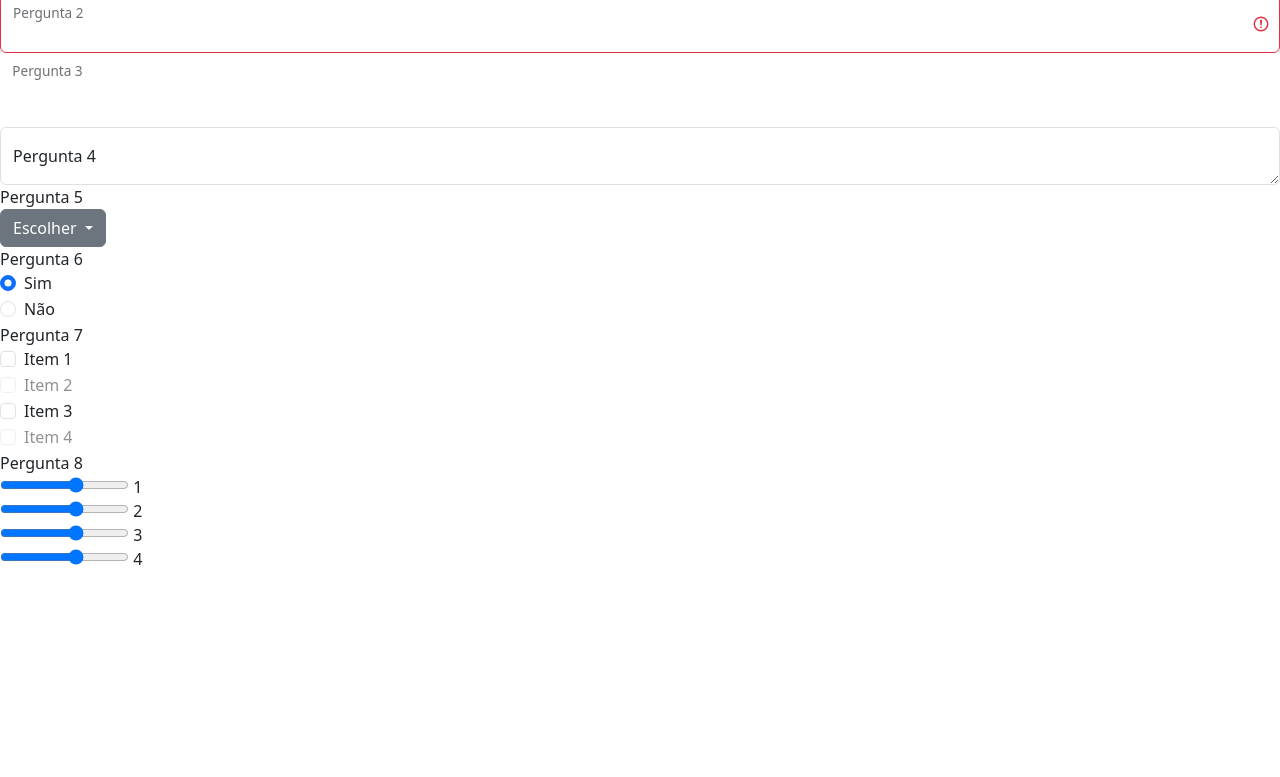
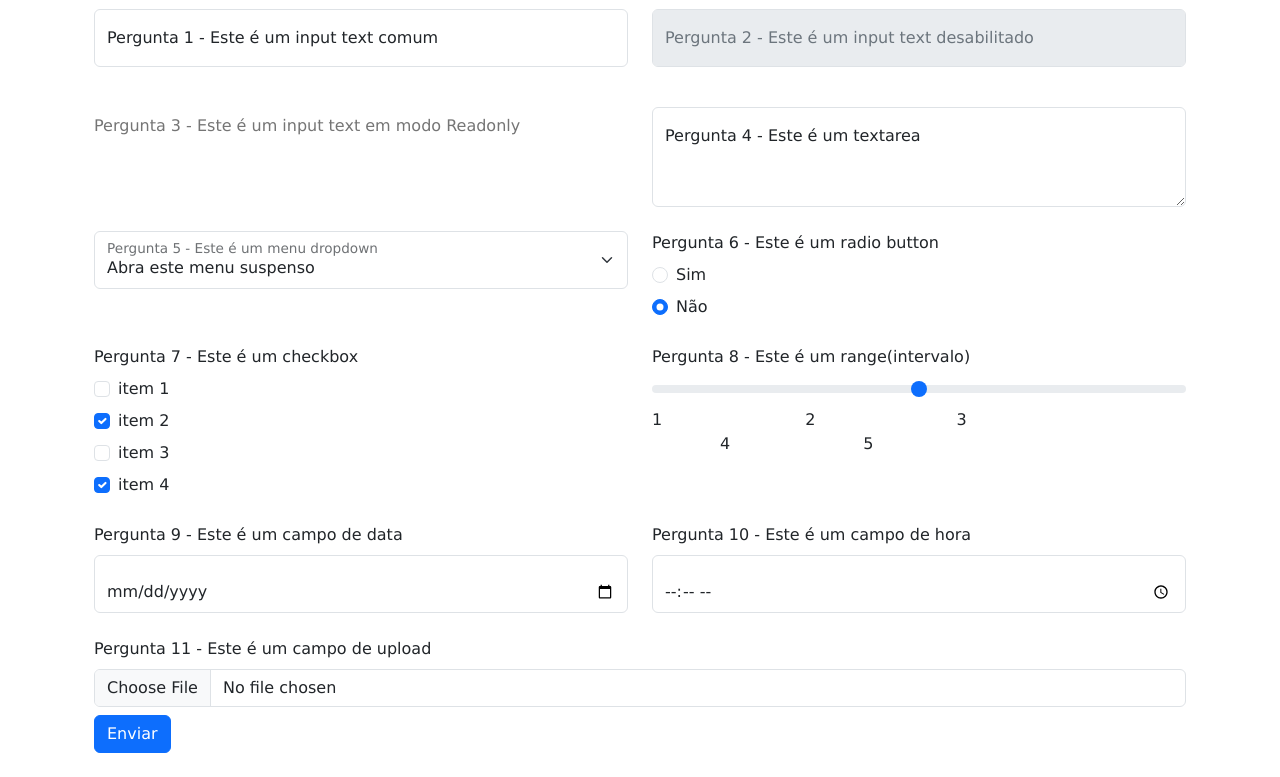
Before and after one commit to Rojuro/formgetbootstrap, a plain HTML site: page index.html in a window 1280 px wide. Shown: the part 63-840 px from the top of the page. Before the commit the page ends 800 px from the top, so only its background shows below. Drawn offline with nearby package versions, Linux system fonts and the light colour scheme.

Commit message:
Css bootstrap

```diff
--- a/css/style.css
+++ b/css/style.css
@@ -0,0 +1,15 @@
+*{
+    font-family: Verdana, Geneva, Tahoma, sans-serif;
+}
+
+.numeros1 {
+    padding-right: 70px;
+}
+
+.numeros2 {
+    padding: 0px 68px;
+}
+
+.numeros3 {
+    padding-left: 60px;
+}
--- a/index.html
+++ b/index.html
@@ -1,108 +1,147 @@
-<!DOCTYPE html>
-<html lang="pt-br">
+<!doctype html>
+<html lang="en">
+
 <head>
-    <meta charset="UTF-8">
-    <meta name="viewport" content="width=device-width, initial-scale=1.0">
-    <link href="https://cdn.jsdelivr.net/npm/bootstrap@5.3.3/dist/css/bootstrap.min.css" rel="stylesheet" integrity="sha384-QWTKZyjpPEjISv5WaRU9OFeRpok6YctnYmDr5pNlyT2bRjXh0JMhjY6hW+ALEwIH" crossorigin="anonymous">
-    <script src="https://cdn.jsdelivr.net/npm/bootstrap@5.3.3/dist/js/bootstrap.bundle.min.js" integrity="sha384-YvpcrYf0tY3lHB60NNkmXc5s9fDVZLESaAA55NDzOxhy9GkcIdslK1eN7N6jIeHz" crossorigin="anonymous"></script>
+    <meta charset="utf-8">
+    <meta name="viewport" content="width=device-width, initial-scale=1">
+    <title>Formulário Bootstrap</title>
+    <link href="https://cdn.jsdelivr.net/npm/bootstrap@5.3.3/dist/css/bootstrap.min.css" rel="stylesheet"
+        integrity="sha384-QWTKZyjpPEjISv5WaRU9OFeRpok6YctnYmDr5pNlyT2bRjXh0JMhjY6hW+ALEwIH" crossorigin="anonymous">
     <link rel="stylesheet" href="css/style.css">
-    <title>Document</title>
 </head>
+
 <body>
-    <!-- Pergunta 1 - Este é um input text comum -->
-    <form class="form-floating">
-        <input type="email" class="form-control" id="floatingInputValue" placeholder="name@example.com" value="">
-        <label for="floatingInputValue">Pergunta 1</label>
-    </form>
-    <!-- Pergunta 2 - Este é um input text desabilitado -->
-    <form class="form-floating">
-        <input type="email" class="form-control is-invalid" id="floatingInputInvalid">
-        <label for="floatingInputInvalid">Pergunta 2</label>
-      </form>
-    <!-- Pergunta 3 - Este é um input text em modo Readonly -->
+    <script src="https://cdn.jsdelivr.net/npm/bootstrap@5.3.3/dist/js/bootstrap.bundle.min.js"
+        integrity="sha384-YvpcrYf0tY3lHB60NNkmXc5s9fDVZLESaAA55NDzOxhy9GkcIdslK1eN7N6jIeHz"
+        crossorigin="anonymous"></script>
+    <div class="container">
+        <main>
+            <h1 class="mb-4">Exercitando formulários em Bootstrap</h1>
+
+            <div class="container">
+                <div class="row mb-4">
+                    <div class="col">
+
                         <div class="form-floating mb-3">
-        <input type="email" readonly class="form-control-plaintext" id="floatingEmptyPlaintextInput" placeholder="">
-        <label for="floatingEmptyPlaintextInput">Pergunta 3</label>
+                            <input type="email" class="form-control" id="floatingInput" placeholder="name@example.com">
+                            <label for="floatingInput">Pergunta 1 - Este é um input text comum</label>
                         </div>
-    <!-- Pergunta 4 - Este é um textarea -->
+                    </div>
+                    <div class="col">
+
+                        <fieldset disabled>
+                            <div class="form-floating mb-3">
+                                <input type="email" class="form-control" id="floatingInputDisabled"
+                                    placeholder="name@example.com" disabled>
+                                <label for="floatingInputDisabled">Pergunta 2 - Este é um input text
+                                    desabilitado</label>
+                            </div>
+                        </fieldset>
+                    </div>
+                </div>
+
+                <div class="row mb-4">
+                    <div class="col">
+                        <fieldset readonly>
+                            <input type="email" readonly class="form-control-plaintext" id="floatingEmail"
+                                placeholder="Pergunta 3 - Este é um input text em modo Readonly">
+                        </fieldset>
+                    </div>
+                    <div class="col">
                         <div class="form-floating">
-        <textarea class="form-control" placeholder="Leave a comment here" id="floatingTextarea"></textarea>
-        <label for="floatingTextarea">Pergunta 4</label>
+                            <textarea class="form-control" placeholder="Leave a comment here" id="floatingTextarea2"
+                                style="height: 100px"></textarea>
+                            <label for="floatingTextarea2">Pergunta 4 - Este é um textarea</label>
                         </div>
-    <!-- Pergunta 5 - Este é um menu dropdown -->
-    <label for="floatingTextarea">Pergunta 5</label>
-    <div class="dropdown">
-        <button class="btn btn-secondary dropdown-toggle" type="button" data-bs-toggle="dropdown" aria-expanded="false">
-        Escolher
-        </button>
-        <ul class="dropdown-menu">
-        <li><a class="dropdown-item" href="#">Action</a></li>
-        <li><a class="dropdown-item" href="#">Another action</a></li>
-        <li><a class="dropdown-item" href="#">Something else here</a></li>
-        </ul>
                     </div>
-    <!-- Pergunta 6 - Este é um radio button -->
-    <label for="floatingTextarea">Pergunta 6</label>
-    <div class="form-check">
-        <input class="form-check-input" type="radio" name="exampleRadios" id="exampleRadios1" value="option1" checked>
-        <label class="form-check-label" for="exampleRadios1">
-        Sim
-        </label>
+                </div>
+
+                <div class="row mb-4">
+                    <div class="col">
+                        <div class="form-floating">
+                            <select class="form-select" id="floatingSelect" aria-label="Floating label select example">
+                                <option selected>Abra este menu suspenso</option>
+                                <option value="1">opção 1</option>
+                                <option value="2">opção 2</option>
+                                <option value="3">opção 3</option>
+                            </select>
+                            <label for="floatingSelect" class="form-label">Pergunta 5 - Este é um menu dropdown</label>
+                        </div>
+                    </div>
+
+                    <div class="col">
+                        <label for="radioButtons" class="form-label">Pergunta 6 - Este é um radio button</label>
+                        <div class="form-check mb-2">
+                            <input class="form-check-input" type="radio" name="flexRadioDefault" id="flexRadioDefault1">
+                            <label class="form-check-label" for="flexRadioDefault1">Sim</label>
                         </div>
                         <div class="form-check">
-        <input class="form-check-input" type="radio" name="exampleRadios" id="exampleRadios2" value="option2">
-        <label class="form-check-label" for="exampleRadios2">
-        Não
-        </label>
+                            <input class="form-check-input" type="radio" name="flexRadioDefault" id="flexRadioDefault2"
+                                checked>
+                            <label class="form-check-label" for="flexRadioDefault2">Não</label>
                         </div>
-    <!-- Pergunta 7 - Este é um checkbox -->
-    <label for="floatingTextarea">Pergunta 7</label>
-    <div class="form-check">
-        <input class="form-check-input" type="checkbox" value="" id="defaultCheck1">
-        <label class="form-check-label" for="defaultCheck1">
-        Item 1
-        </label>
+                    </div>
+                </div>
+
+                <div class="row mb-4">
+                    <div class="col">
+                        <label for="checkboxes" class="form-label">Pergunta 7 - Este é um checkbox</label>
+                        <div class="form-check mb-2">
+                            <input class="form-check-input" type="checkbox" value="" id="flexCheckDefault1">
+                            <label class="form-check-label" for="flexCheckDefault1">item 1</label>
+                        </div>
+                        <div class="form-check mb-2">
+                            <input class="form-check-input" type="checkbox" value="" id="flexCheckChecked1" checked>
+                            <label class="form-check-label" for="flexCheckChecked1">item 2</label>
+                        </div>
+                        <div class="form-check mb-2">
+                            <input class="form-check-input" type="checkbox" value="" id="flexCheckDefault2">
+                            <label class="form-check-label" for="flexCheckDefault2">item 3</label>
                         </div>
                         <div class="form-check">
-        <input class="form-check-input" type="checkbox" value="" id="defaultCheck2" disabled>
-        <label class="form-check-label" for="defaultCheck2">
-        Item 2
-        </label>
+                            <input class="form-check-input" type="checkbox" value="" id="flexCheckChecked2" checked>
+                            <label class="form-check-label" for="flexCheckChecked2">item 4</label>
                         </div>
-    <div class="form-check">
-        <input class="form-check-input" type="checkbox" value="" id="defaultCheck1">
-        <label class="form-check-label" for="defaultCheck1">
-        Item 3
-        </label>
-    </div>
-    <div class="form-check">
-        <input class="form-check-input" type="checkbox" value="" id="defaultCheck2" disabled>
-        <label class="form-check-label" for="defaultCheck2">
-        Item 4
-        </label>
-    </div>
-    <!-- Pergunta 8 - Este é um range(intervalo) -->
-    <label for="floatingTextarea">Pergunta 8</label>
-    <div>
-        <input type="range" id="volume" name="volume" min="0" max="5" />
-        <label for="volume">1</label>
                     </div>
 
-    <div>
-        <input type="range" id="volume" name="volume" min="0" max="5" />
-        <label for="volume">2</label>
+                    <div class="col">
+                        <label for="customRange1" class="form-label">Pergunta 8 - Este é um range(intervalo)</label>
+                        <input type="range" class="form-range" id="customRange1" min="1" max="5" step="1" value="3"
+                            required>
+                        <div class="slider-labels">
+                            <span class="numeros1">1</span>
+                            <span class="numeros2">2</span>
+                            <span class="numeros2">3</span>
+                            <span class="numeros2">4</span>
+                            <span class="numeros3">5</span>
+                        </div>
+                    </div>
                 </div>
 
-    <div>
-        <input type="range" id="volume" name="volume" min="0" max="5" />
-        <label for="volume">3</label>
+                <div class="row mb-4">
+                    <div class="col">
+                        <label for="birthday" class="form-label">Pergunta 9 - Este é um campo de data</label>
+                        <div class="form-floating">
+                            <input type="date" class="form-control" id="birthday" name="birthday">
+
                         </div>
-    <div>
-        <input type="range" id="volume" name="volume" min="0" max="5" />
-        <label for="volume">4</label>
                     </div>
-    <!-- Pergunta 9 - Este é um campo de data -->
-    <!-- Pergunta 10 - Este é um campo de hora -->
-    <!-- Pergunta 11 - Este é um campo de upload -->
+                    <div class="col">
+                        <label for="hora" class="form-label">Pergunta 10 - Este é um campo de hora</label>
+                        <div class="form-floating">
+                            <input type="time" class="form-control" id="hora" name="hora">
+                        </div>
+                    </div>
+                </div>
+
+                <div class="mb-4">
+                    <label for="fileUpload" class="form-label">Pergunta 11 - Este é um campo de upload</label>
+                    <input class="form-control mb-2" type="file" id="fileUpload" name="fileUpload">
+                    <button type="submit" class="btn btn-primary">Enviar</button>
+                </div>
+            </div>
+        </main>
+    </div>
 </body>
+
 </html>
```
Lines whose indentation alone changed are shown as unchanged.
